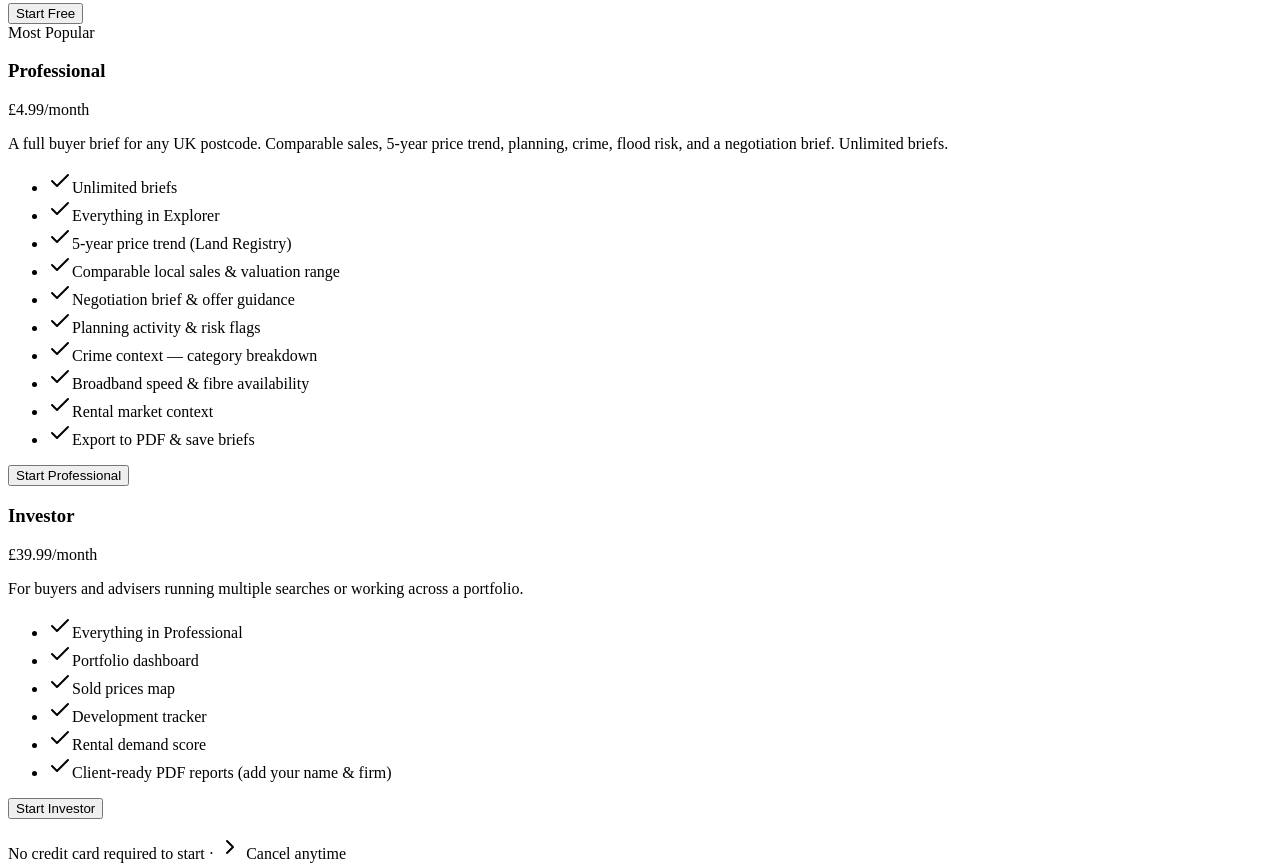
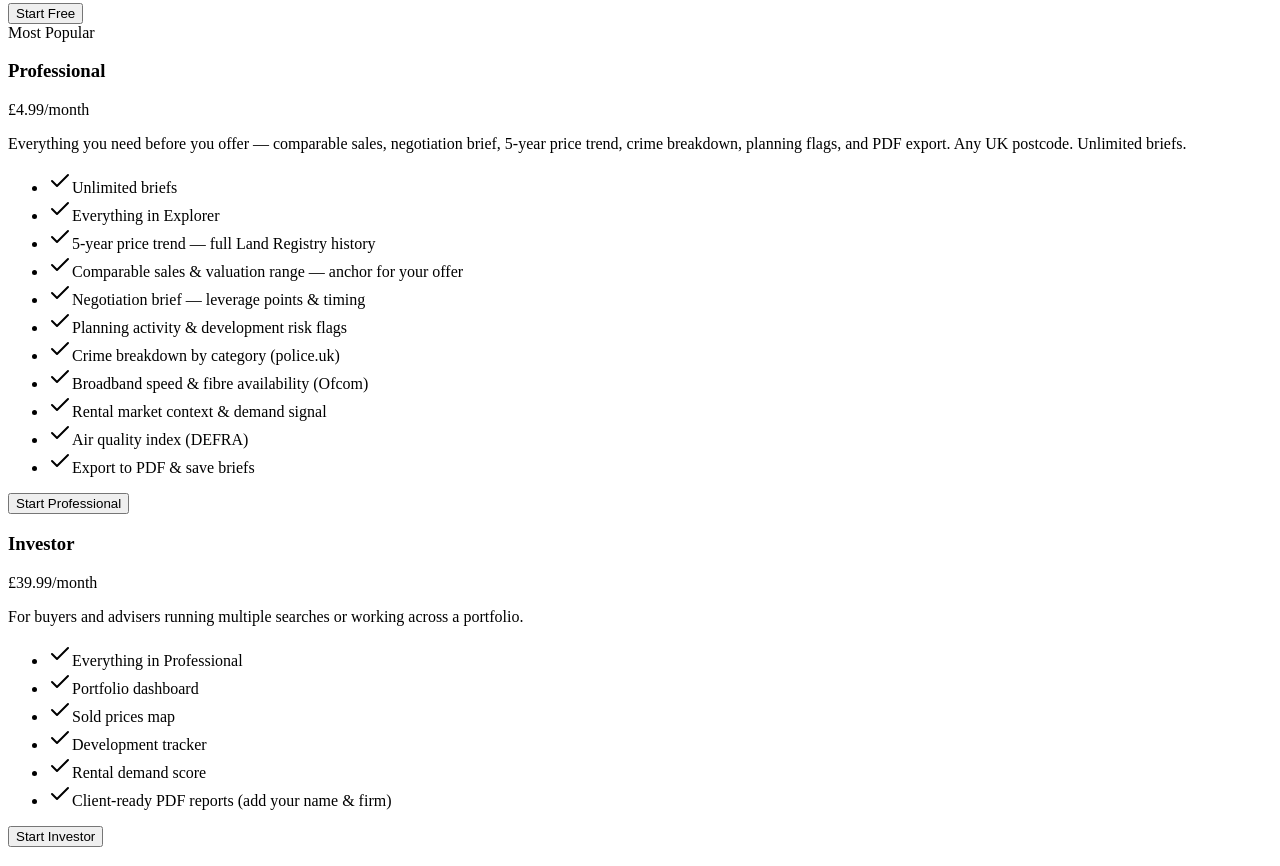
Before and after one commit to Bradley12334/luxproperty-ai, a React (Vite) app in the folder client/: page /#/ in a window 1280 px wide. Shown: the part 6460-7326 px from the top of the page. Built offline with nearby package versions, Linux system fonts and the light colour scheme; a web font is replaced by a local one.

Commit message:
feat: Professional as complete buyer decision layer — pre-offer framing, paywall copy, pricing+home copy, air quality buyer note

```diff
--- a/client/src/pages/brief.tsx
+++ b/client/src/pages/brief.tsx
@@ -239,7 +239,7 @@ interface BuyerSummary {
   bestFor: string;      // Type of buyer / household this area suits
   mainStrengths: string; // Clearest positive signals, specific and evidence-led
   watchOuts: string;    // Main trade-offs or caution points
-  overallSuitability: string; // Balanced plain-English judgement with confidence level
+  buyerTakeaway: string; // Pre-offer buyer recommendation — action-oriented, confidence-calibrated
 }
 
 function deriveBuyerSummary(
@@ -402,7 +402,7 @@ function deriveBuyerSummary(
   }
 
   // ── OVERALL SUITABILITY ───────────────────────────────────────────────────
-  let overallSuitability: string;
+  let buyerTakeaway: string;
 
   // Count positive vs negative signals
   const positives = strengthParts.length;
@@ -412,26 +412,26 @@ function deriveBuyerSummary(
   const marketFalling = !isNaN(yoyNum) && yoyNum < -2;
 
   if (isThinData) {
-    overallSuitability = `Data coverage for this area is limited — treat all figures as directional rather than precise. The structural characteristics (transport, schools, flood risk) are the most reliable signals here. Commission a RICS survey and local agent intelligence before offering.`;
+    buyerTakeaway = `Thin data area — figures are directional, not statistically precise. Focus on the structural signals: transport, schools, flood risk, and council tax. Visit the area, speak to a local agent, and commission a RICS survey before offering. Don't let limited data drive a fast decision.`;
   } else if (positives >= 3 && negatives === 0) {
-    overallSuitability = `A well-rounded area with several clear positives and no material concerns in this data. Suitable for most buyer types at the ${avgPrice} price point — particularly strong for ${bestForParts.length > 0 ? bestForParts[0] : "owner-occupiers"}.`;
+    buyerTakeaway = `Strong area for most buyer types at ${avgPrice}. No material red flags — the full report gives you enough to move into due diligence. Instruct a RICS Level 2 survey and review the planning section before exchange.`;
   } else if (positives >= 2 && negatives <= 1 && !hasFloodRisk) {
-    overallSuitability = `Strong overall case${marketRising ? ` backed by ${yoy} annual price growth` : ""}. The watch-out above is worth factoring into your decision but does not undermine the area's fundamentals.`;
+    buyerTakeaway = `Good case for proceeding${marketRising ? ` — ${yoy} price growth supports your position` : ""}. Address the watch-out before offering, but it's not a deal-breaker. Use the comparable sales to anchor your opening bid.`;
   } else if (negatives >= 2 && hasFloodRisk) {
-    overallSuitability = `Proceed carefully. The combination of flood risk and ${negatives > 2 ? "other concerns" : "one further watch-out"} means due diligence here is not optional — a full structural survey and flood assessment are strongly recommended before committing.`;
+    buyerTakeaway = `Proceed with care. Flood risk combined with ${negatives > 2 ? "other material concerns" : "a further watch-out"} means this requires full due diligence — a structural survey, dedicated flood assessment, and insurance quote before you commit. These issues are manageable but not optional to verify.`;
   } else if (negatives >= 2 && marketFalling) {
-    overallSuitability = `Mixed signals. Price softness and further concerns listed above mean buyers should negotiate hard and build in a safety margin. The area may represent value if the drivers of the price movement are temporary — verify with a local agent.`;
+    buyerTakeaway = `Negotiate from a position of information. Soft prices and the concerns above give you leverage — but verify whether the price weakness is structural or temporary before offering. Build a safety margin into your maximum. Use comparables to calibrate your opening bid.`;
   } else if (isTransitLight && isAmenityLight) {
-    overallSuitability = `A quieter residential area with limited connectivity and amenities. Evidence quality is ${isThinData ? "limited" : "reasonable"} — this suits buyers explicitly choosing space and calm over urban convenience. Test your daily routine against what the area offers before committing.`;
+    buyerTakeaway = `Best suited to buyers choosing space and calm over urban convenience. Test your daily routine — particularly the commute — against what's actually here before committing. If connectivity works for your lifestyle, this area represents reasonable value.`;
   } else if (positives >= 2 && negatives >= 2) {
-    overallSuitability = `A balanced picture — clear strengths but genuine trade-offs to weigh. ${marketRising ? `Price momentum (${yoy}) is positive. ` : ""}Suitability depends heavily on how much weight you give to the watch-outs above.`;
+    buyerTakeaway = `Balanced case — clear strengths, genuine trade-offs. ${marketRising ? `Price momentum (${yoy}) is in your favour. ` : ""}Decide how much weight the watch-outs carry for your specific situation, then use the negotiation section to calibrate your offer.`;
   } else {
-    overallSuitability = marketRising
-      ? `A generally solid choice in a ${yoy} year-on-year market. No critical concerns — the detail in the sections below will determine whether this is the right fit for your specific needs.`
-      : `A reasonable residential option at the ${avgPrice} price point. No critical concerns identified — use the full report sections to validate against your priorities.`;
-  }
-
-  return { bestFor, mainStrengths, watchOuts, overallSuitability };
+    buyerTakeaway = marketRising
+      ? `Solid basis for proceeding in a ${yoy} market. No critical concerns in this data — the sections below give you everything you need to pressure-test the decision and calibrate your offer.`
+      : `Reasonable value at ${avgPrice}. No critical concerns identified — use the comparable sales and negotiation section to anchor your bid, and commission a survey before exchange.`;
+  }
+
+  return { bestFor, mainStrengths, watchOuts, buyerTakeaway };
 }
 
 // ── Buyer Summary Block component ────────────────────────────────────────────
@@ -478,8 +478,8 @@ function BuyerSummaryBlock({
     },
     {
       icon: <Zap className="h-3.5 w-3.5" />,
-      label: "Overall suitability",
-      value: summary.overallSuitability,
+      label: "Buyer takeaway",
+      value: summary.buyerTakeaway,
       accentClass: "text-[#B8860B]",
       borderClass: "border-[#B8860B]/15",
       bgClass: "bg-[#B8860B]/[0.03]",
@@ -495,7 +495,7 @@ function BuyerSummaryBlock({
       <div className="px-5 sm:px-6 py-3.5 bg-[#B8860B]/[0.07] border-b border-[#B8860B]/20 flex items-center gap-2.5">
         <Lightbulb className="h-3.5 w-3.5 text-[#B8860B] shrink-0" />
         <span className="text-[10px] font-bold uppercase tracking-[0.18em] text-[#B8860B]">
-          Buyer Summary
+          Pre-offer Summary
         </span>
         <span className="ml-auto text-[10px] text-muted-foreground/50 font-medium tracking-wide hidden sm:block">
           Read this first
@@ -674,7 +674,7 @@ function exportToPDF(
   const pdfBuyerSummary = deriveBuyerSummary(ai, !!isProperty);
   const pdfOneGlanceSection = `
   <div class="section">
-    <div class="section-label">Buyer Summary</div>
+    <div class="section-label">Pre-offer Summary</div>
     <table style="width:100%;border-collapse:collapse">
       <tr>
         <td style="padding:11px 14px;background:#fefce8;border-left:3px solid #B8860B;border-bottom:1px solid #f3f4f6">
@@ -696,8 +696,8 @@ function exportToPDF(
       </tr>
       <tr>
         <td style="padding:11px 14px;background:#faf8f4;border-left:3px solid #B8860B">
-          <div style="font-size:9px;font-weight:700;letter-spacing:0.14em;text-transform:uppercase;color:#92400e;margin-bottom:5px">Overall suitability</div>
-          <p style="font-size:12px;line-height:1.6;color:#111827;margin:0">${pdfBuyerSummary.overallSuitability}</p>
+          <div style="font-size:9px;font-weight:700;letter-spacing:0.14em;text-transform:uppercase;color:#92400e;margin-bottom:5px">Buyer takeaway</div>
+          <p style="font-size:12px;line-height:1.6;color:#111827;margin:0">${pdfBuyerSummary.buyerTakeaway}</p>
         </td>
       </tr>
     </table>
@@ -1548,6 +1548,11 @@ export default function BriefPage() {
               <p className="text-sm leading-relaxed text-foreground/90">
                 {ai.executiveSummary}
               </p>
+              {(ai.marketOverview.averagePrice === "Insufficient data" || ai.marketOverview.averagePrice === "Scotland/NI — see note") && (
+                <p className="text-xs text-amber-700 dark:text-amber-400 mt-4 leading-relaxed border-l-2 border-amber-400/40 pl-3 bg-amber-50/50 dark:bg-amber-950/20 py-2 rounded-r-sm">
+                  Data note: Land Registry transaction volume for this postcode is below the threshold for full statistical analysis. Figures are directional — supplement with Rightmove and Zoopla sold prices and local agent intelligence before offering.
+                </p>
+              )}
             </Card>
 
             {/* Market Overview KPIs */}
@@ -2099,7 +2104,10 @@ export default function BriefPage() {
                   <Shield className="h-5 w-5 text-muted-foreground/40 shrink-0 mt-0.5" />
                   <div className="flex flex-col gap-1">
                     <p className="text-sm text-muted-foreground leading-relaxed">{ai.crimeStats.vsNationalNote}</p>
-                    <a href="https://www.police.uk/pu/your-area/" target="_blank" rel="noopener noreferrer" className="text-xs text-primary underline underline-offset-2 self-start">Check crime data at police.uk →</a>
+                    <p className="text-xs text-muted-foreground/70 mt-2 leading-relaxed">
+                      No recorded data doesn't mean no crime — it means the API returned no records for this period. Check police.uk directly before deciding whether the area meets your safety bar.
+                    </p>
+                    <a href="https://www.police.uk/pu/your-area/" target="_blank" rel="noopener noreferrer" className="text-xs text-primary underline underline-offset-2 self-start mt-1">Check crime data at police.uk →</a>
                   </div>
                 </div>
               </CollapsibleSection>
@@ -2172,7 +2180,7 @@ export default function BriefPage() {
                   </div>
                   <p className="text-sm text-muted-foreground leading-relaxed">{ai.planningActivity.note}</p>
                   <p className="text-xs text-muted-foreground/70 leading-relaxed border-l-2 border-border pl-3">
-                    Why it matters: active planning applications within 250m can affect outlook, noise, and future value. A major development approval can change a quiet street significantly — check the council portal before committing.
+                    Why it matters: planning activity within 250–500m can affect outlook, noise, character, and future value. A major development can change a quiet street. Even if no applications appear here, check the council portal directly before exchange — applications can move fast and won't always appear in this data.
                   </p>
                   <a
                     href={ai.planningActivity.councilPortalUrl}
@@ -2322,7 +2330,9 @@ export default function BriefPage() {
                       </div>
                     </div>
                     <p className="text-sm text-muted-foreground leading-relaxed">{ai.broadband.note}</p>
-                    <p className="text-xs text-muted-foreground/60 leading-relaxed">Ofcom figures are postcode-level averages. Actual speeds and availability can differ between properties on the same street — verify at address level at <a href="https://checker.ofcom.org.uk/" target="_blank" rel="noopener noreferrer" className="text-primary underline underline-offset-2">checker.ofcom.org.uk</a> before offering.</p>
+                    <p className="text-xs text-muted-foreground/70 leading-relaxed border-l-2 border-border pl-3">
+                      Buyer note: if remote or hybrid working is part of your plan, verify the specific address before exchanging. Postcode averages can mask significant variation at street level — speeds and full-fibre availability can differ property to property. Use <a href="https://checker.ofcom.org.uk/" target="_blank" rel="noopener noreferrer" className="text-primary underline underline-offset-2">checker.ofcom.org.uk</a> or contact the provider directly.
+                    </p>
                   </div>
                 )}
               </CollapsibleSection>
@@ -2390,6 +2400,12 @@ export default function BriefPage() {
                       Figures are modelled from urban density data — no live monitoring station was available for this postcode. Verify against the DEFRA UK-AIR map for the nearest monitor reading.
                     </p>
                   )}
+                  <div className="mt-1 p-3 rounded-md bg-primary/5 border border-primary/15">
+                    <p className="text-xs font-semibold text-primary mb-1">How to use this before you offer</p>
+                    <p className="text-xs text-muted-foreground leading-relaxed">
+                      Air quality rarely kills a deal but matters for long-term liveability — especially for families or anyone with respiratory health concerns. If the rating is Moderate or worse, factor it into your questions at viewing. Good air quality in a well-connected area is a genuine quality-of-life advantage worth noting.
+                    </p>
+                  </div>
                   <a
                     href="https://uk-air.defra.gov.uk"
                     target="_blank"
@@ -2673,8 +2689,8 @@ export default function BriefPage() {
                       </p>
                     </div>
                   </div>
-                  <p className="text-xs text-muted-foreground/70 mt-4 leading-relaxed">
-                    Range is derived from the Land Registry postcode median and nearby comparable sales — not a formal valuation. For a binding figure, instruct a RICS-regulated surveyor.
+                  <p className="text-xs text-muted-foreground/70 mt-4 leading-relaxed border-l-2 border-border pl-3">
+                    How to use this: the range gives you a starting anchor for offer calibration — not a final number. If the asking price sits above the top of the range, use the comparable sales below to understand why, and consider whether a structural survey could reveal a counter-argument. For a binding figure, instruct a RICS-regulated surveyor.
                   </p>
                 </Card>
 
@@ -2713,6 +2729,11 @@ export default function BriefPage() {
                     </table>
                   </div>
                   )}
+                  {pd.comparableSales.length > 1 && (
+                    <p className="text-xs text-muted-foreground/70 mt-4 leading-relaxed border-l-2 border-border pl-3">
+                      Reading the comparables: look at the spread between lowest and highest sale. Properties that sold at a premium typically offer something the subject property may not — more space, better condition, a quieter street. Use the lower end as your opening negotiation anchor if the asking price is at or above the mid-range.
+                    </p>
+                  )}
                 </Card>
 
                 <Card className="p-5 sm:p-6" data-testid="section-negotiation">
@@ -2722,9 +2743,12 @@ export default function BriefPage() {
                     <p className="font-serif text-2xl tracking-tight text-primary">
                       {pd.negotiationBrief.suggestedOfferRange}
                     </p>
+                    <p className="text-xs text-muted-foreground/70 mt-2 leading-relaxed">
+                      Derived from the postcode median and comparable sales above. Use this as a calibration tool, not a hard ceiling — condition, lease length, EPC rating, and chain status all affect where the right number lands.
+                    </p>
                   </div>
                   <p className="text-xs font-semibold text-muted-foreground mb-2 uppercase tracking-wider">
-                    Key Leverage Points
+                    Leverage Points
                   </p>
                   <ul className="space-y-2">
                     {pd.negotiationBrief.leveragePoints.map((point, i) => (
@@ -2831,10 +2855,10 @@ export default function BriefPage() {
                       <Lock className="h-5 w-5 text-primary" />
                     </div>
                     <h3 className="font-serif text-lg tracking-tight mb-2">
-                      Ready to go deeper?
+                      Before you offer, you need this
                     </h3>
                     <p className="text-sm text-muted-foreground mb-5 leading-relaxed">
-                      Explorer gives you the area screen. Professional gives you the full buyer brief: 5-year price trend, crime breakdown, comparable sales, planning activity, negotiation brief, and PDF export. Any UK postcode. £4.99/month.
+                      Professional answers the question buyers actually ask: <em>Would I seriously consider buying here — and what do I need to know before I offer?</em> You get comparable sales, a negotiation brief, 5-year price trend, crime breakdown, planning activity, and a PDF to keep. Any UK postcode. £4.99/month.
                     </p>
                     <div className="space-y-2">
                       <a href="https://buy.stripe.com/7sY8wRe7s9yM7ug8gI6Na00" target="_blank" rel="noopener noreferrer">
--- a/client/src/pages/home.tsx
+++ b/client/src/pages/home.tsx
@@ -91,17 +91,18 @@ export default function Home() {
       name: "Professional",
       price: "£4.99",
       period: "/month",
-      description: "A full buyer brief for any UK postcode. Comparable sales, 5-year price trend, planning, crime, flood risk, and a negotiation brief. Unlimited briefs.",
+      description: "Everything you need before you offer — comparable sales, negotiation brief, 5-year price trend, crime breakdown, planning flags, and PDF export. Any UK postcode. Unlimited briefs.",
       features: [
         "Unlimited briefs",
         "Everything in Explorer",
-        "5-year price trend (Land Registry)",
-        "Comparable local sales & valuation range",
-        "Negotiation brief & offer guidance",
-        "Planning activity & risk flags",
-        "Crime context — category breakdown",
-        "Broadband speed & fibre availability",
-        "Rental market context",
+        "5-year price trend — full Land Registry history",
+        "Comparable sales & valuation range — anchor for your offer",
+        "Negotiation brief — leverage points & timing",
+        "Planning activity & development risk flags",
+        "Crime breakdown by category (police.uk)",
+        "Broadband speed & fibre availability (Ofcom)",
+        "Rental market context & demand signal",
+        "Air quality index (DEFRA)",
         "Export to PDF & save briefs",
       ],
       cta: "Start Professional",
--- a/client/src/pages/pricing.tsx
+++ b/client/src/pages/pricing.tsx
@@ -21,7 +21,7 @@ const tiers = [
     name: "Professional",
     price: "£4.99",
     period: "/month",
-    description: "A full buyer brief for any UK postcode — not just London. Comparable sales, 5-year price trend, flood risk, planning, crime, schools, and a negotiation brief. Unlimited briefs.",
+    description: "Everything you need before you offer. Comparable sales, negotiation brief, 5-year price trend, crime breakdown, planning activity, air quality, and PDF export. Any UK postcode. Unlimited briefs.",
     badge: "Best for Most",
     style: "professional",
     cta: "Start Professional",
@@ -61,12 +61,12 @@ const features: FeatureRow[] = [
   { feature: "Council tax band", explorer: true, professional: true, investor: true },
   { feature: "Simple commute note", explorer: true, professional: true, investor: true },
   // ── Professional ─────────────────────────────────────────────────────────────
-  { feature: "5-year price trend — full Land Registry history", explorer: false, professional: true, investor: true },
+  { feature: "5-year price trend — full Land Registry history (not just 1-year)", explorer: false, professional: true, investor: true },
   { feature: "Property type split", explorer: false, professional: true, investor: true },
   { feature: "Full commute calculator — times to multiple destinations", explorer: false, professional: true, investor: true },
   { feature: "Crime breakdown by category (police.uk)", explorer: false, professional: true, investor: true },
-  { feature: "Comparable local sales & valuation range", explorer: false, professional: true, investor: true },
-  { feature: "Negotiation brief — leverage points & offer guidance", explorer: false, professional: true, investor: true },
+  { feature: "Comparable sales & valuation range — anchor for your offer", explorer: false, professional: true, investor: true },
+  { feature: "Negotiation brief — leverage points, offer calibration & timing", explorer: false, professional: true, investor: true },
   { feature: "Planning activity & risk flags", explorer: false, professional: true, investor: true },
   { feature: "Broadband speed & fibre coverage (Ofcom)", explorer: false, professional: true, investor: true },
   { feature: "Rental market context — rents & demand", explorer: false, professional: true, investor: true },
@@ -122,7 +122,7 @@ export default function PricingPage() {
               Start free. Upgrade when you're ready to buy.
             </h1>
             <p className="text-muted-foreground text-base max-w-lg">
-              Explorer is a fast, free area screen: is this postcode worth looking at further? Professional is the full buyer brief: comparable sales, 5-year price history, crime context, planning activity, and a negotiation brief for any UK postcode. 3 free briefs a month — no card required.
+              Explorer screens areas in seconds. Professional answers the question that matters before you offer: <em>Would I seriously consider buying here, and what do I need to know?</em> Start free — 3 briefs a month, no card required.
             </p>
           </div>
         </section>
@@ -268,10 +268,10 @@ export default function PricingPage() {
         <section className="py-16 sm:py-20 border-t border-border/40">
           <div className="mx-auto max-w-5xl px-4 sm:px-6 text-center">
             <h2 className="font-serif text-2xl tracking-tight mb-3">
-              From area screen to full buyer brief in one step.
+              Know what you need before you offer.
             </h2>
             <p className="text-sm text-muted-foreground mb-6 max-w-md mx-auto">
-              Explorer tells you whether an area is worth looking at. Professional tells you whether a property is worth buying — with comparable sales, 5-year price history, crime breakdown, planning activity, and a negotiation brief built on official UK data.
+              Professional is a complete buyer decision layer — comparable sales, a negotiation brief, 5-year price trend, crime breakdown, and planning flags, all built on official UK data. Any postcode, any price band. £4.99/month.
             </p>
             <div className="flex flex-col sm:flex-row gap-3 justify-center">
               <a href={`https://buy.stripe.com/7sY8wRe7s9yM7ug8gI6Na00`} target="_blank" rel="noopener noreferrer">
```
